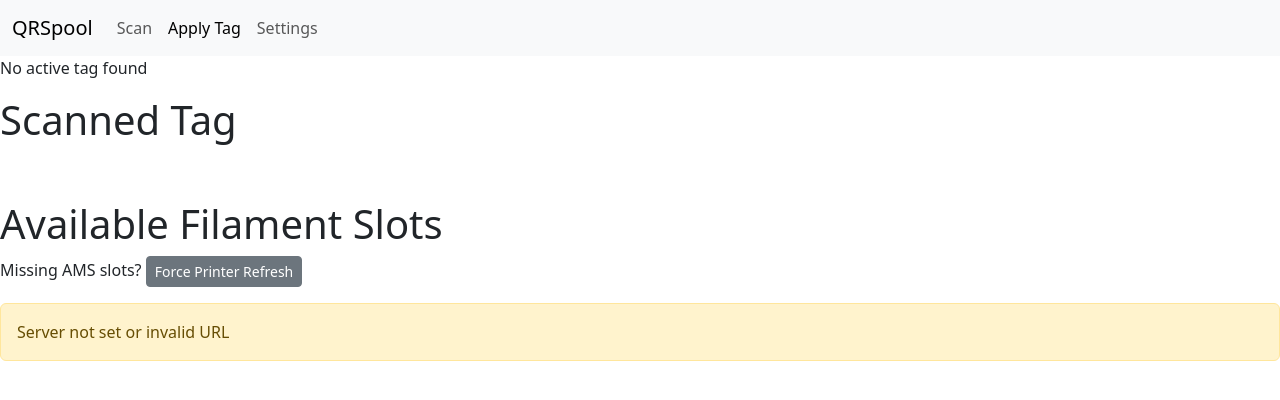
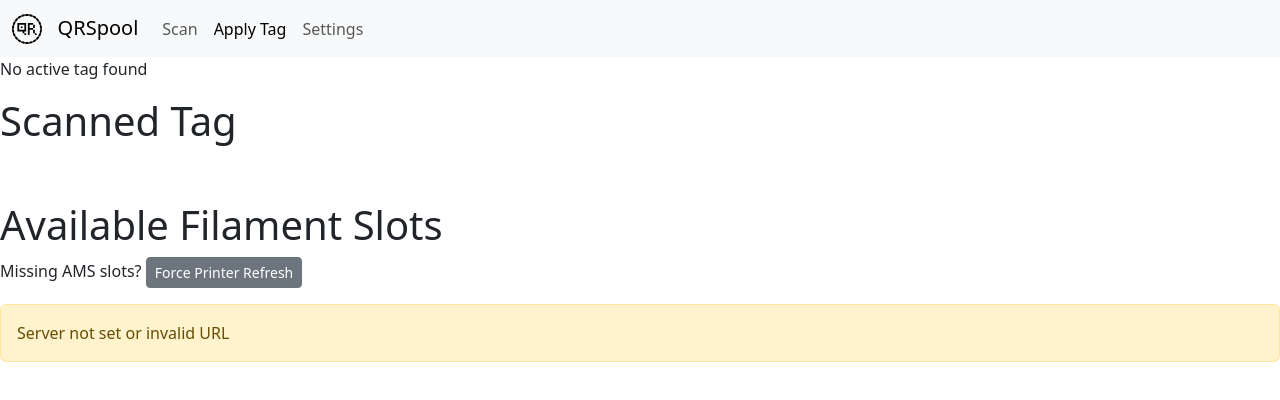
Before and after one commit to Aptimex/QRSpool, a plain HTML site: page client/apply.html in a window 1280 px wide. Drawn offline with nearby package versions, Linux system fonts and the light colour scheme.

Commit message:
add custom logo, including favicon

```diff
--- a/client/apply.html
+++ b/client/apply.html
@@ -1,11 +1,11 @@
 <!DOCTYPE html>
-<html lang="en" dir="ltr">
+<html>
     <head>
         <title>Apply Tag</title>
-        <link rel="icon" type="image/x-icon" href="favicon.ico">
+        <link rel="icon" href="logo.svg" sizes="any" type="image/svg+xml" />
         <meta charset="utf-8">
+        <meta name="viewport" content="width=device-width, initial-scale=1">
 
-        <meta name="viewport" content="width=device-width, initial-scale=1">
         <script src="javascript/localStorage.js"></script>
         <script src="javascript/filament.js"></script>
         <script src="javascript/server.js"></script>
--- a/client/nav.html
+++ b/client/nav.html
@@ -1,6 +1,9 @@
 <nav class="navbar navbar-expand bg-body-tertiary sticky-top">
     <div class="container-fluid">
-        <a class="navbar-brand">QRSpool</a>
+        <a class="navbar-brand" href="#">
+            <img src="logo.svg" alt="Logo" width="30" class="d-inline-block align-text-top">
+             &nbsp;&nbsp;QRSpool
+        </a>
         <button class="navbar-toggler" type="button" data-bs-toggle="collapse" data-bs-target="#navbarNavDropdown" aria-controls="navbarNavDropdown" aria-expanded="false" aria-label="Toggle navigation">
             <span class="navbar-toggler-icon"></span>
         </button>
```
Also changed, not shown: client/index.html (+3 -3 lines), client/settings.html (+2 -2 lines), client/logo.svg (added), 1 other file.
